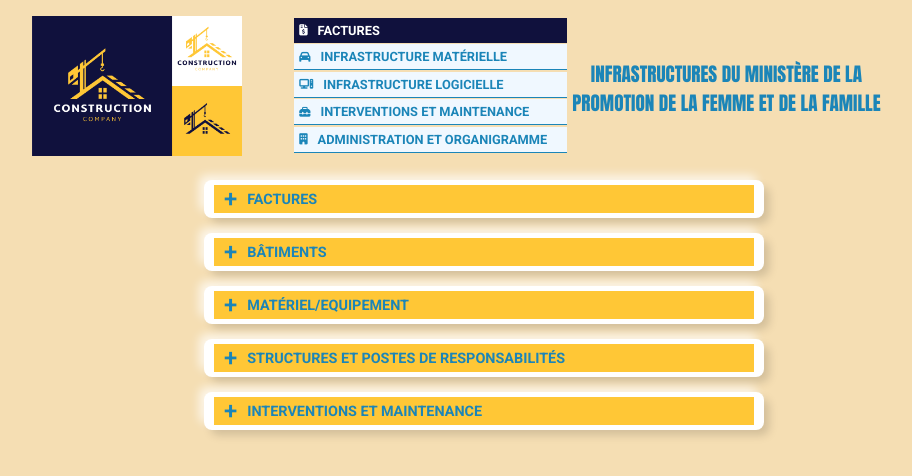
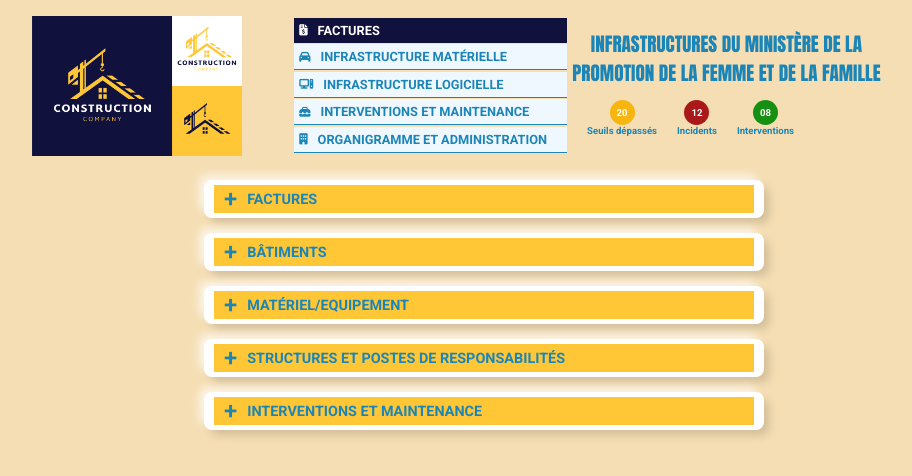
Before and after one commit to puepi/zinfrass, a React (Vite) app: page / in a window 1280 px wide. Shown: the top 476 px of the page, without its empty margins (191-1103 px from the left). Built offline with nearby package versions, Linux system fonts and the light colour scheme.

Commit message:
major update

```diff
--- a/src/Common.jsx
+++ b/src/Common.jsx
@@ -3,6 +3,7 @@ import SideBar from './components/SideBar';
 import heroImage from './assets/about-hero.png'
 import Menu from './components/Menu'
 import { Link } from 'react-router-dom';
+import PopUp from './components/PopUp';
 
 function Common() {
   return (
@@ -11,124 +12,13 @@ function Common() {
         <Link to="/">
           <img src={logoImage} alt="The Infrastructure logo for MINPROFF" className="logo-image" />
         </Link>
-        {/* <span className="logo-name">ZINFRASS</span> */}
+
         <SideBar />
-        <h1>Infrastructures du Ministère de la Promotion de la Femme et de la Famille</h1>
+        <div>
+          <h1>Infrastructures du Ministère de la Promotion de la Femme et de la Famille</h1>
+          <PopUp />
+        </div>
       </header>
-      {/* <div className="app-container"> */}
-      <main>
-        <div>
-          {/*  <section className='toolbar-filter'>
-              <ul className='menu'>
-                <li className='active'><a href=""><i className="fa-solid fa-faucet-drip"></i>Eau</a>
-                  <ul className='toolbar-actions'>
-                    <li className='list-actions'><a href="">Enregistrer</a></li>
-                    <li className='list-actions'><a href="">Modifier</a></li>
-                    <li className='list-actions'><a href="">Supprimer</a></li>
-                    <li className='list-actions'><a href="">Consulter</a></li>
-                  </ul>
-                </li>
-
-                <li><a href=""><i className="fa-solid fa-bolt list-item"></i>Electricité</a></li>
-                <li><a href=""><i className="fa-solid fa-phone list-item"></i>Téléphone</a></li>
-                <li><a href=""><i className="fa-solid fa-globe list-item"></i>Internet</a></li>
-              </ul>
-            </section> */}
-          {/* <section className='input-container'>
-              <i className="fa-solid fa-magnifying-glass"></i><input className='search' placeholder="Please enter your search here ..." type="text" /> */}
-          {/* <label htmlFor="services-centraux">Services centraux <input type="radio" name="services" id="services-centraux" /></label>
-              <label htmlFor="services-deconcentres">Services déconcentrés <input type="radio" name="services" id="services-deconcentres" /></label> */}
-          {/* <button>Filtrer la recherche</button>
-            </section> */}
-          {/* <section>
-              <form action="">
-              </form>
-            </section> */}
-        </div>
-        <section>
-          {/*  <table>
-              <thead>
-                <tr>
-                  <th>N°</th>
-                  <th>Compteur n°</th>
-                  <th>Ancien index</th>
-                  <th>Nouvel index</th>
-                  <th>Consommation</th>
-                  <th>Montant</th>
-                  <th>Période début</th>
-                  <th>Période fin</th>
-                  <th>Bâtiment</th>
-                  <th>Actions</th>
-                </tr>
-              </thead>
-              <tbody>
-                <tr>
-                  <td>12</td>
-                  <td>2105</td>
-                  <td>12458</td>
-                  <td>13589</td>
-                  <td>254.5</td>
-                  <td>254 896</td>
-                  <td>02/03/2025</td>
-                  <td>10/05/2025</td>
-                  <td>Bâtiment principal services centraux</td>
-                  <td><i className="fa-solid fa-pen"></i> <i className="fa-solid fa-trash"></i></td>
-                </tr>
-                <tr>
-                  <td>23</td>
-                  <td>33512</td>
-                  <td>10987</td>
-                  <td>13589</td>
-                  <td>2987.5</td>
-                  <td>512 896</td>
-                  <td>02/03/2025</td>
-                  <td>10/05/2025</td>
-                  <td>Bâtiment annexe services centraux</td>
-                  <td><i className="fa-solid fa-pen"></i> <i className="fa-solid fa-trash"></i></td>
-                </tr>
-                <tr>
-                  <td>23</td>
-                  <td>33512</td>
-                  <td>10987</td>
-                  <td>13589</td>
-                  <td>2987.5</td>
-                  <td>512 896</td>
-                  <td>02/03/2025</td>
-                  <td>10/05/2025</td>
-                  <td>Bâtiment annexe services centraux</td>
-                  <td><i className="fa-solid fa-pen"></i> <i className="fa-solid fa-trash"></i></td>
-                </tr>
-                <tr>
-                  <td>23</td>
-                  <td>33512</td>
-                  <td>10987</td>
-                  <td>13589</td>
-                  <td>2987.5</td>
-                  <td>512 896</td>
-                  <td>02/03/2025</td>
-                  <td>10/05/2025</td>
-                  <td>Bâtiment annexe services centraux</td>
-                  <td><i className="fa-solid fa-pen"></i> <i className="fa-solid fa-trash"></i></td>
-                </tr>
-                <tr>
-                  <td>23</td>
-                  <td>33512</td>
-                  <td>10987</td>
-                  <td>13589</td>
-                  <td>2987.5</td>
-                  <td>512 896</td>
-                  <td>02/03/2025</td>
-                  <td>10/05/2025</td>
-                  <td>Bâtiment annexe services centraux</td>
-                  <td><i className="fa-solid fa-pen"></i> <i className="fa-solid fa-trash"></i></td>
-                </tr>
-
-
-              </tbody>
-            </table> */}
-        </section>
-      </main>
-      {/* </div> */}
     </div>
   )
 }
--- /dev/null
+++ b/src/components/PopUp.jsx
@@ -0,0 +1,27 @@
+import './popup.css'
+
+export default function PopUp() {
+    return (
+        <section className='popup-container'>
+            <div className="popup">
+                <div className="symbol">
+                    <span className='popup-digit'>20</span>
+                </div>
+                <span className="popup-title">Seuils dépassés</span>
+            </div>
+            <div className="popup">
+                <div className="symbol">
+                    <span className='popup-digit'>12</span>
+                </div>
+                <span className="popup-title">Incidents</span>
+            </div>
+            <div className="popup">
+                <div className="symbol">
+                    <span className='popup-digit'>08</span>
+                </div>
+                <span className="popup-title">Interventions</span>
+            </div>
+
+        </section>
+    )
+}
--- a/src/components/SideBar.jsx
+++ b/src/components/SideBar.jsx
@@ -9,7 +9,7 @@ export default function SideBar() {
           <li><a href=""><span><i className="fa-solid fa-car fa-sm"></i></span>Infrastructure matérielle</a></li>
           <li><a href=""><span><i className="fa-solid fa-computer fa-sm"></i></span>Infrastructure logicielle</a></li>
           <li><a href=""><span><i className="fa-solid fa-toolbox fa-sm"></i></span>Interventions et Maintenance</a></li>
-          <li><a href=""><span><i className="fa-solid fa-building fa-sm"></i></span>Administration et Organigramme</a></li>
+          <li><a href=""><span><i className="fa-solid fa-building fa-sm"></i></span>Organigramme et Administration</a></li>
         </ul>
       </nav>
     </aside>
--- /dev/null
+++ b/src/components/popup.css
@@ -0,0 +1,54 @@
+.popup-container {
+    display: flex;
+    padding: 0 20px;
+}
+
+.popup {
+    display: flex;
+    justify-content: center;
+    flex-direction: column;
+    align-items: center;
+    position: relative;
+    margin-right: 20px;
+
+}
+
+.popup-container .symbol {
+    width: 25px;
+    height: 25px;
+    background-color: #f7b510;
+    border-radius: 50%;
+    display: flex;
+    justify-content: center;
+    align-items: center;
+}
+
+.popup-digit {
+    font-size: 0.6rem;
+    font-weight: bold;
+    color: #fff;
+}
+
+.popup:nth-child(2) .popup-digit {}
+
+.popup:nth-child(3) .popup-digit {}
+
+.popup-title {
+    font-size: 0.6rem;
+    color: #1B85B8;
+    font-weight: bold;
+}
+
+.popup:nth-child(2) .symbol {
+    width: 25px;
+    height: 25px;
+    background-color: rgb(170, 25, 25);
+    border-radius: 50%;
+}
+
+.popup:nth-child(3) .symbol {
+    width: 25px;
+    height: 25px;
+    background-color: rgba(13, 139, 13, 0.959);
+    border-radius: 50%;
+}
```
Also changed, not shown: 2 other files (tests, documents, lock files or other folders).
